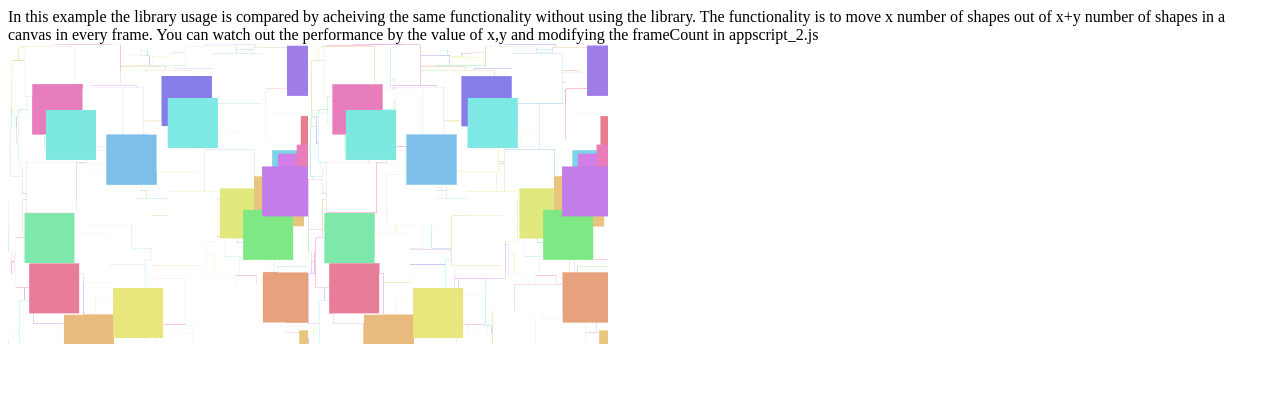
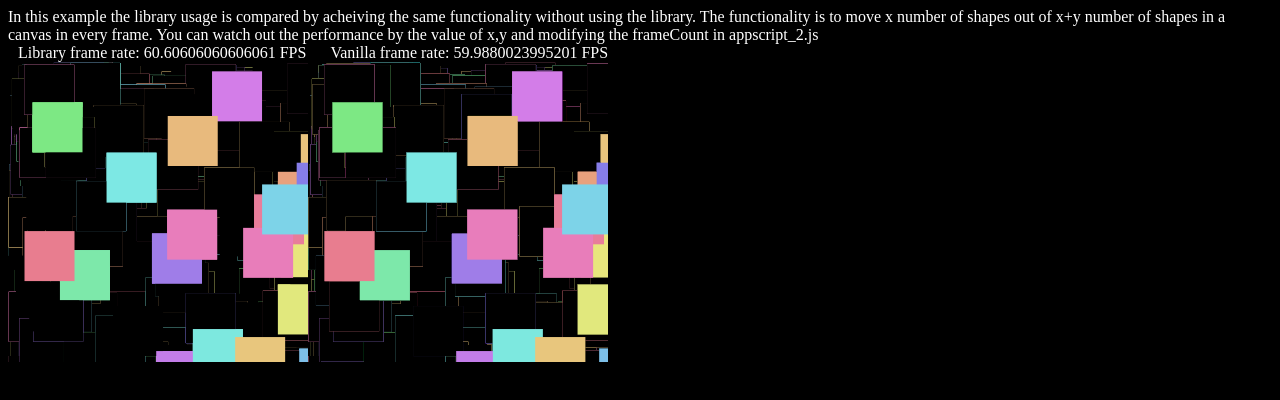
Before and after one commit to brohit4/CanvasShapes, a website: page markup/app2.html in a window 1280 px wide. Drawn offline with Linux system fonts and the light colour scheme.

Commit message:
Adding frame rate in the example

```diff
--- a/markup/app2.html
+++ b/markup/app2.html
@@ -1,14 +1,35 @@
 <!doctype html>
 <html>
 	<head>
+		<style>
+			body {
+				background-color:black;
+				color: white;
+				}
+			.fps {
+				margin: 10px;
+				}
+		</style>
 	</head>
 	<body>
 		<div>In this example the library usage is compared by acheiving the same functionality without using the library.
 		The functionality is to move x number of shapes out of x+y number of shapes in a canvas in every frame.
 		You can watch out the performance by the value of x,y and modifying the frameCount in appscript_2.js
 		</div>
-		<script type= "text/javascript" src="../scripts/deploy/appscript_2.js"></script>
-		<!--script type= "text/javascript" src="../scripts/src/CanvasShapes.js"></script>
-		<script type= "text/javascript" src="../scripts/src/appscript_2.js"></script-->
+		<div>
+			<span class = "fps">
+				Library frame rate:
+				<span id="libfps">0</span>
+				<span>FPS</span>
+			</span>
+			<span class="fps">
+				Vanilla frame rate:
+				<span id="vanfps">0</span>
+				<span>FPS</span>
+			</span>
+		</div>
+		<!--script type= "text/javascript" src="../scripts/deploy/appscript_2.js"></script-->
+		<script type= "text/javascript" src="../scripts/src/CanvasShapes.js"></script>
+		<script type= "text/javascript" src="../scripts/src/appscript_2.js"></script>
 	</body>
 </html>
--- a/scripts/src/appscript_2.js
+++ b/scripts/src/appscript_2.js
@@ -147,6 +147,7 @@
             j;
 
         shapesConstructor = CanvasShapes.init({
+			clearColor: '#000',
             canvasConfig: config.canvasConfig
         });
 
@@ -166,6 +167,7 @@
         //Animate the shapes using frame data and vanilla redraw of entire canvas
         //Paint the shapes for the firstTime
         shapesConstructor1 = CanvasShapes.init({
+			clearColor: '#000',
             canvasConfig: config.canvasConfig
         });
 
@@ -185,6 +187,8 @@
 
         //Animate the shapes using frame data and CanvasShapes library
         frameCounter = 0;
+        var libFPS = document.getElementById('libfps'),
+			vanFPS = document.getElementById('vanfps');
 
         libraryCallBack = function() {
             if (!frameCounter) {
@@ -202,7 +206,7 @@
             console.timeEnd('Time for library usage');
             frameCounter++;
             currentDate = new Date().getTime();
-            console.log(frameCounter * 1000 /(currentDate - initialDate));
+            libFPS.innerHTML = frameCounter * 1000 /(currentDate - initialDate);
             if (frameCounter < frameCount){
                 reqstAnimationFrames(libraryCallBack);
             }
@@ -246,7 +250,7 @@
             //End console timing
 
             currentDate = new Date().getTime();
-            console.log(frameCounter1 * 1000/(currentDate -  initialDate ));
+            vanFPS.innerHTML = frameCounter1 * 1000/(currentDate -  initialDate );
             //frameCounter1 = frameCounter1 % frameCount;
             if (frameCounter1 < frameCount){
                 reqstAnimationFrames(vanillaCallBack);
```
